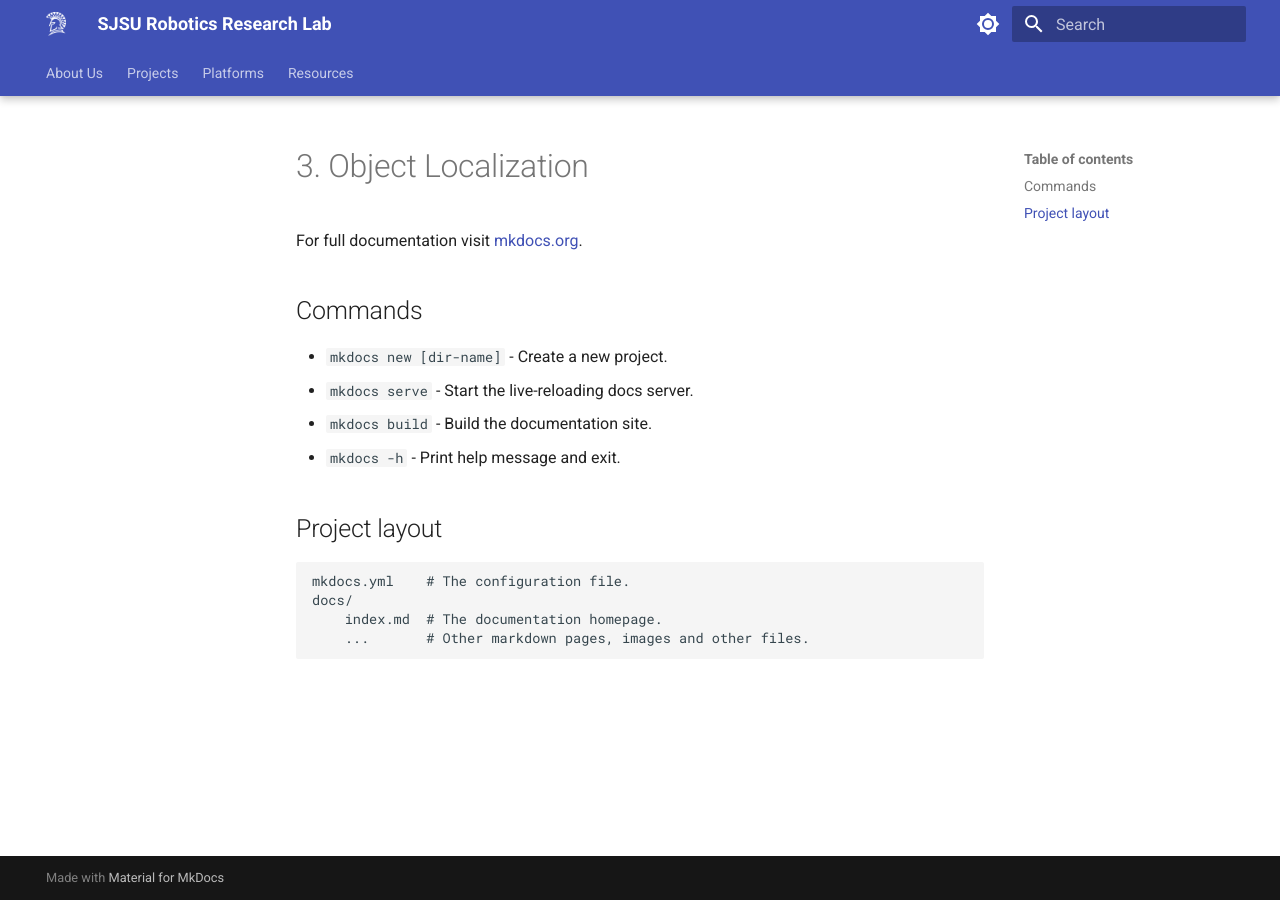
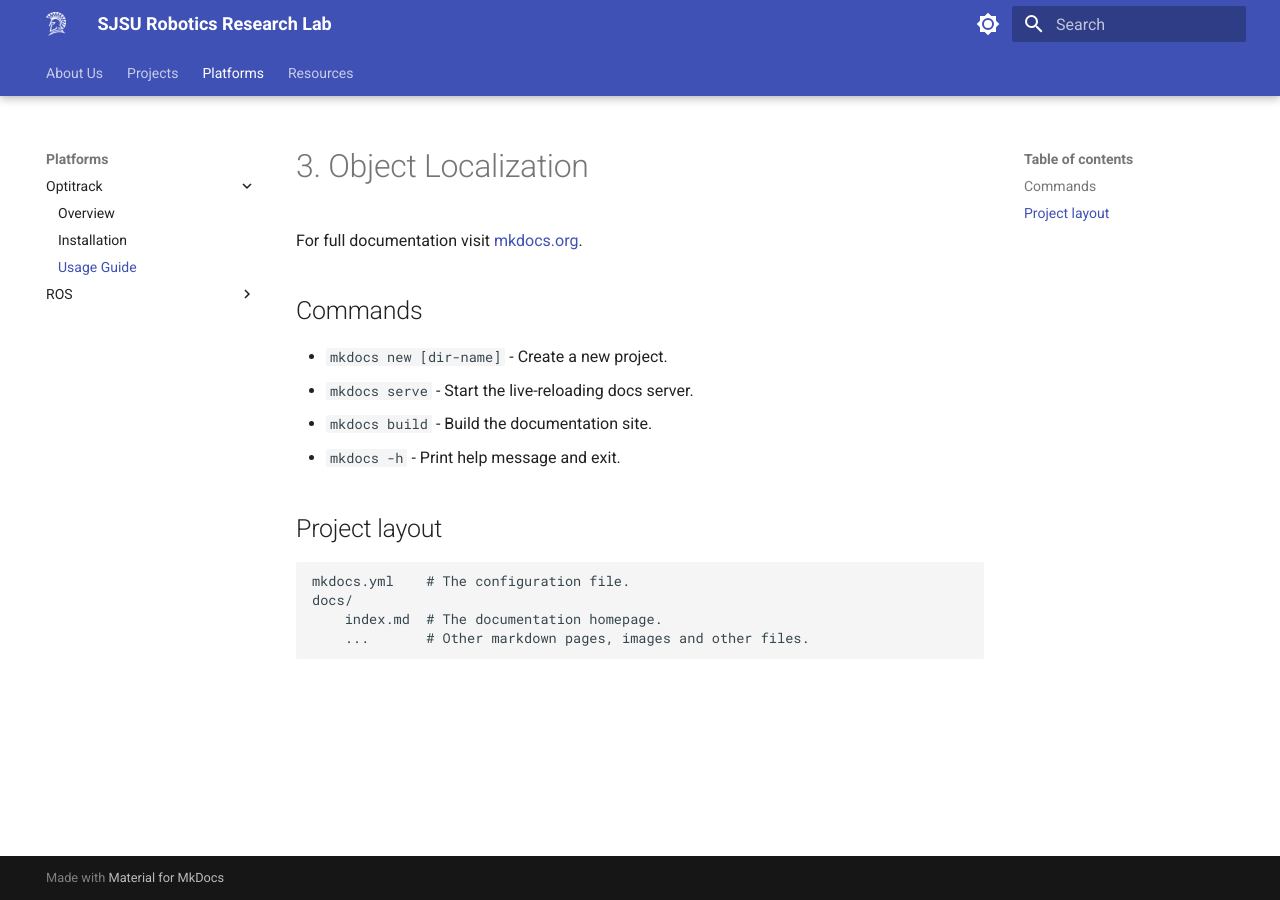
Before and after one commit to lphucthinh40/sample_mkdocs, an MkDocs documentation site: the page built from docs/platforms/optitrack_localization.md, in a window 1280 px wide. Built offline with MkDocs 1.6.1 and Material for MkDocs 9.7.7, drawn with Linux system fonts in a browser that asks for light colours.

```diff
--- a/mkdocs.yml
+++ b/mkdocs.yml
@@ -35,9 +35,15 @@ nav:
     - "About Us": 'about.md'
     - Projects:
         - SambotRL:
-            - "SSH into Sambot": 'projects/sambotrl/resources/how-to-ssh.md'
+            - Resources: 'projects/sambotrl_resources.md'
     - Platforms:
-        - Optitrack: 'platforms/optitrack_overview.md'
-        - ROS: 'platforms/ros_overview.md'
+        - Optitrack:
+            - Overview: 'platforms/optitrack_overview.md'
+            - Installation: 'platforms/optitrack_installation.md'
+            - "Usage Guide": 'platforms/optitrack_localization.md'
+        - ROS:
+            - Overview: 'platforms/ros_overview.md'
+            - Installation: 'platforms/ros_installation.md'
+            - Cookbook: 'platforms/ros_cookbook.md'
     - Resources:
         - 'Learning ROS': 'resources/learning-ros.md'
```
Also changed, not shown: docs/projects/sambotrl_resources.md (renamed from docs/Projects/SambotRL/Resources/how-to-ssh.md).
